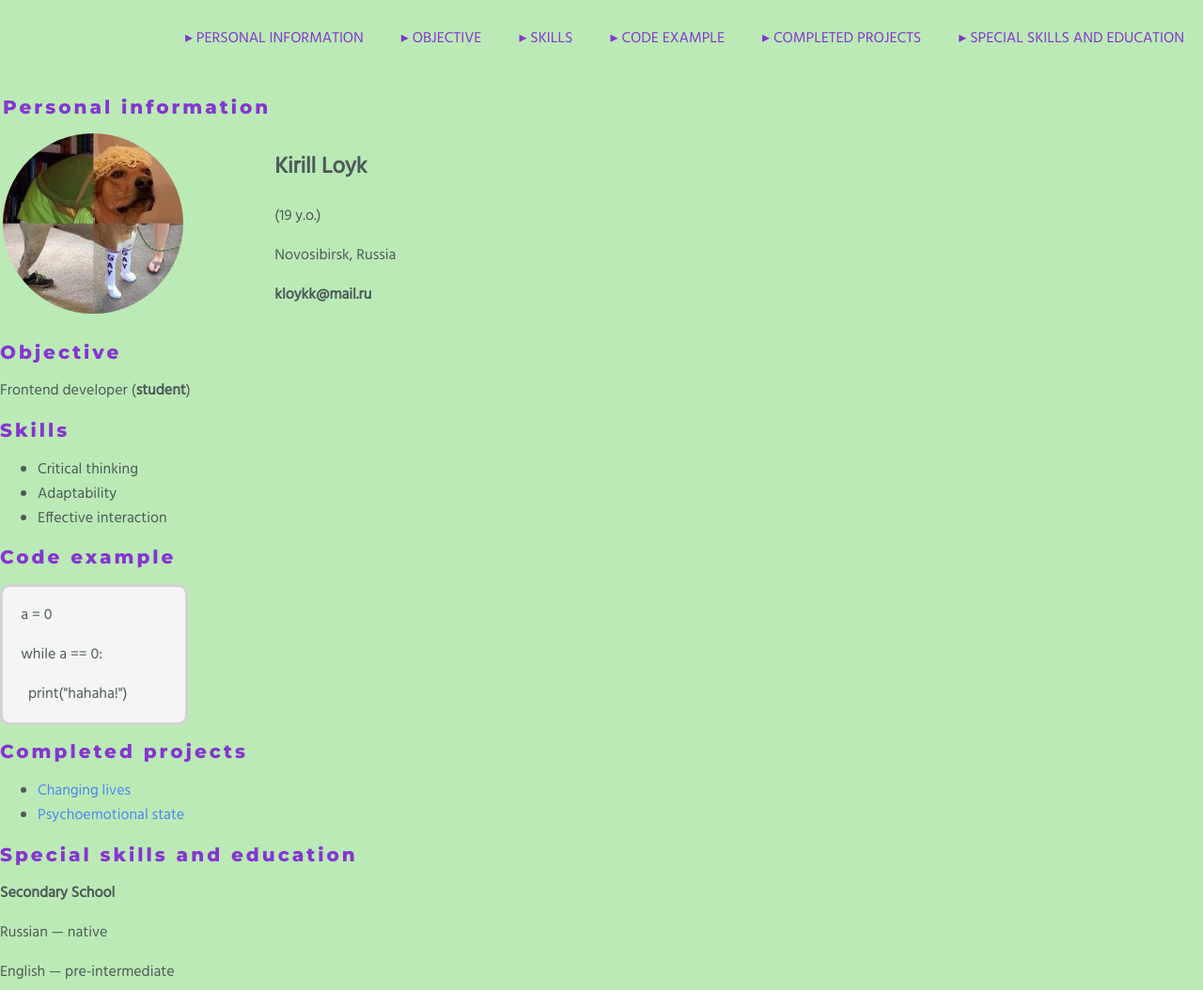
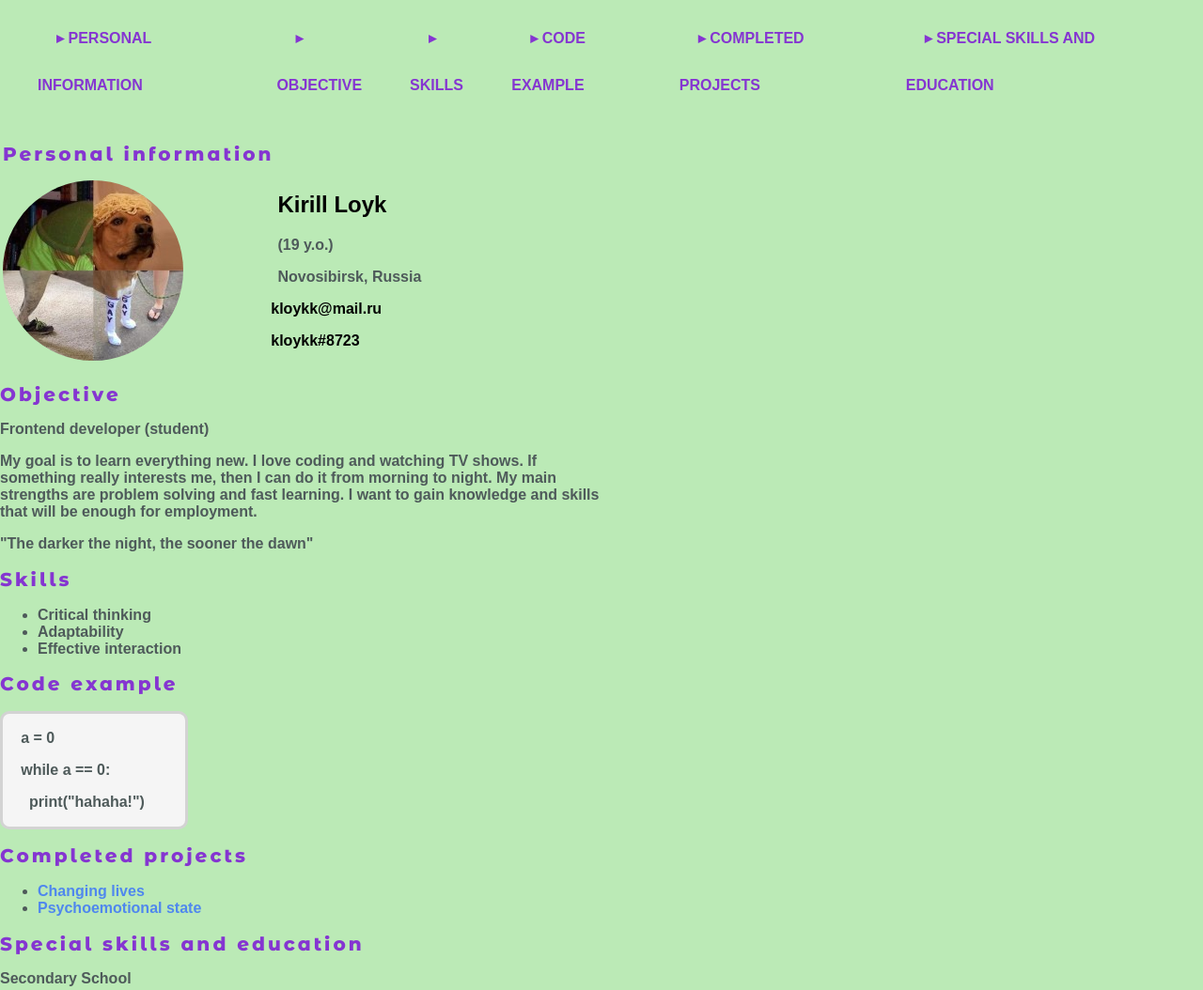
Before and after one commit to kloykk/rsschool-cv, a plain HTML site: page index.html in a window 1280 px wide. Shown: the top 1054 px of the page at 94% size. Drawn offline with Linux system fonts and the light colour scheme; a web font is replaced by a local one.

Commit message:
fix: update web

```diff
--- a/index.html
+++ b/index.html
@@ -8,8 +8,8 @@
     <link rel="stylesheet" href="style.css">
     <link rel="icon" href="assets/favicon.ico">
 
-    <link rel="preconnect" href="https://fonts.googleapis.com"> <link rel="preconnect" href="https://fonts.gstatic.com" crossorigin><link href="https://fonts.googleapis.com/css2?family=Montserrat:wght@800&display=swap" rel="stylesheet">
-    <link rel="preconnect" href="https://fonts.gstatic.com"> <link href="https://fonts.googleapis.com/css2?family=Hind:wght@400&display=swap" rel="stylesheet">
+    <link rel="preconnect" href="https://fonts.googleapis.com"><link rel="preconnect" href="https://fonts.gstatic.com" crossorigin><link href="https://fonts.googleapis.com/css2?family=Montserrat+Alternates:wght@800&display=swap" rel="stylesheet">
+    <link rel="preconnect" href="https://fonts.googleapis.com"><link rel="preconnect" href="https://fonts.gstatic.com" crossorigin><link href="https://fonts.googleapis.com/css2?family=Signika+Negative:wght@300&display=swap" rel="stylesheet">
 </head>
 <body>
     <header class = "header">
@@ -41,7 +41,10 @@
                             <h1>Kirill Loyk</h1>
                             <p>(19 y.o.)</p>
                             <p>Novosibirsk, Russia</p>
-                            <p><strong>kloykk@mail.ru</strong></p>
+                            <ul>
+                                <li class="contacts"><p>kloykk@mail.ru</p></li>
+                                <li class="contacts"><p>kloykk#8723</p></li>
+                            </ul>
                         </td>
                     </tr>
                 </table>
@@ -50,6 +53,8 @@
             <section class="section" id="summary">
                 <h2 class="section-title" id="objective">Objective</h2>
                 <p>Frontend developer (<strong>student</strong>)</p>
+                <p>My goal is to learn everything new. I love coding and watching TV shows. If something really interests me, then I can do it from morning to night. My main strengths are problem solving and fast learning. I want to gain knowledge and skills that will be enough for employment.</p>
+                <p>"The darker the night, the sooner the dawn"</p>
             </section>
 
             <section class="section" id="skills">
@@ -81,8 +86,7 @@
             <section class="section" id="languages">
                 <h2 class="section-title" id="specialskills">Special skills and education</h2>
                     <p><strong>Secondary School</strong></p>
-                    <p>Russian &mdash; native</p>
-                    <p>English &mdash; pre-intermediate</p>
+                    <p>Russian &mdash; native <br> English &mdash; pre-intermediate</p>
             </section>
         </div>
     </main>
--- a/style.css
+++ b/style.css
@@ -1,7 +1,7 @@
 body{
-    font-family: 'Hind', sans-serif;
+    font-family: 'Signika Negative', sans-serif;
 
-    font-weight: 400;
+    font-weight: 800;
 
     min-height: 100vh;
     margin: 0; padding: 0;
@@ -63,10 +63,10 @@ html {
 }
 
 .section-title {
-    font-family: 'Montserrat', sans-serif;
+    font-family: 'Montserrat Alternates', sans-serif;
 
     font-size: 20px;
-    font-weight: 400;
+    font-weight: 300;
 
     letter-spacing: 3px;
     color: #8535d1;
@@ -107,3 +107,13 @@ footer a {
     text-decoration: none;
     color: #4f87ee;
 }
+
+.contacts {
+    list-style: none;
+    margin-left: -40%;
+    color:black;
+}
+
+h1 {
+    color:black;
+}
```
